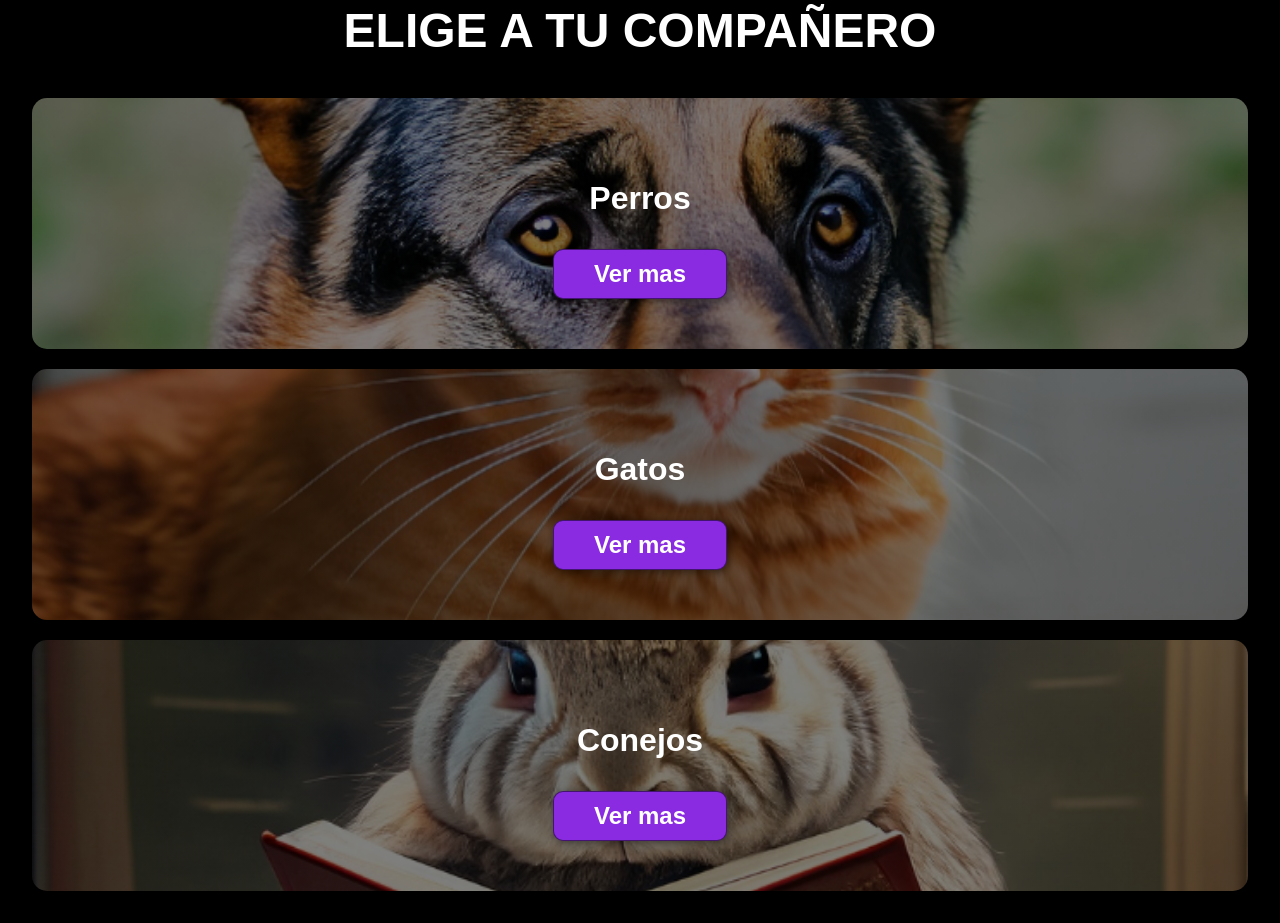
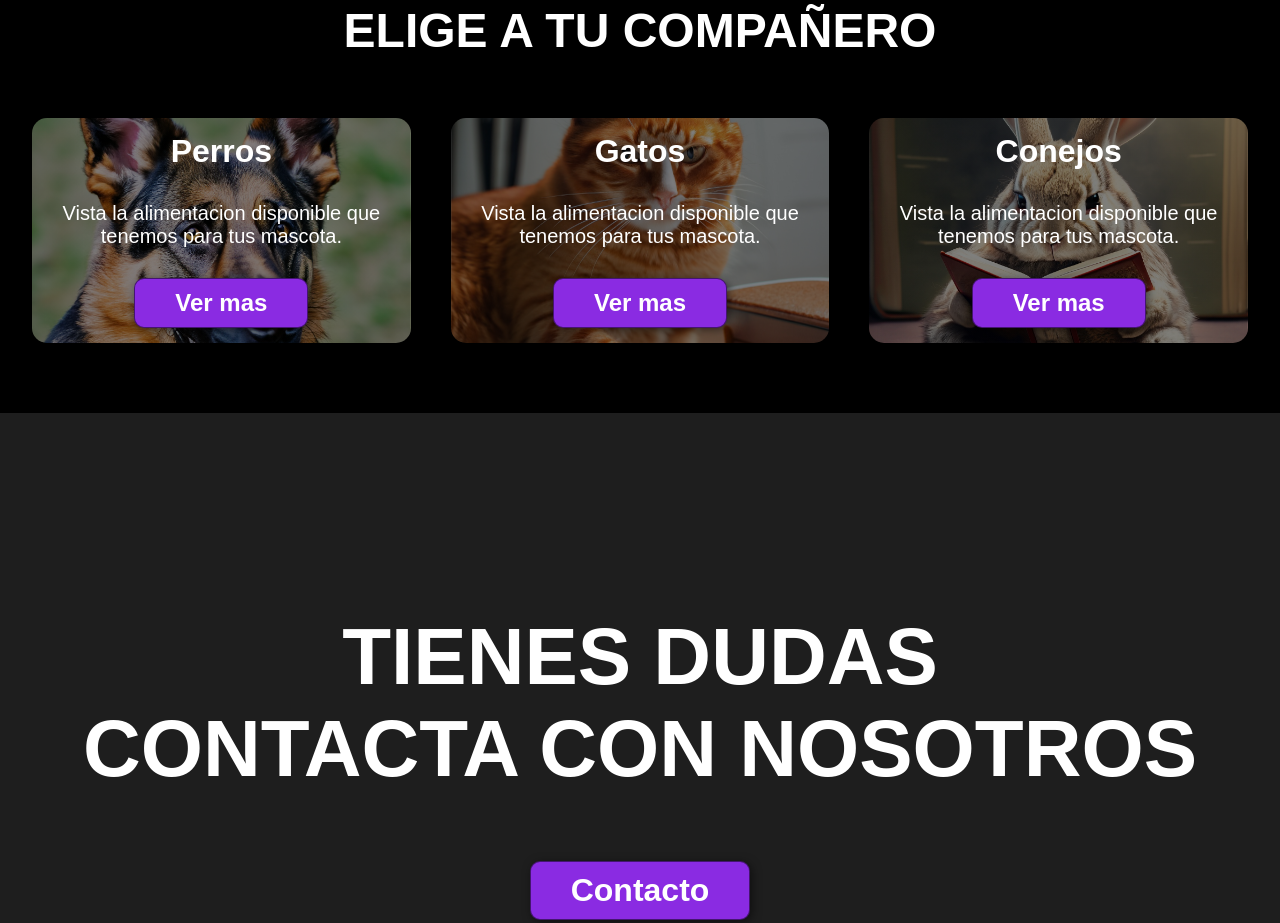
Before and after one commit to Orlando0992/Tienda_Macota, a plain HTML site: page index.html in a window 1280 px wide. Shown: the part 1416-2339 px from the top of the page. Drawn offline with Linux system fonts and the light colour scheme.

Commit message:
Se modifica seccion Elegir mascota

```diff
--- a/assets/css/index.css
+++ b/assets/css/index.css
@@ -209,4 +209,34 @@ footer .container {
         padding-right: 20px;
     }
 
+    #nuestros-programas .animales {
+        display: flex;
+        justify-content: center;
+    }
+
+    #nuestros-programas p {
+        display: block;
+        margin-bottom: 30px;
+    }
+
+    #nuestros-programas h3 {
+        margin-top: 0;
+    }
+
+    #nuestros-programas .carta {
+        padding: 15px;
+    }
+
+    #final h2 {
+        font-size: 5em;
+    }
+
+    #final button {
+        font-size: 2em;
+
+    }
+
+    footer .container {
+        justify-content: flex-end;
+    }
 }
--- a/index.html
+++ b/index.html
@@ -11,7 +11,7 @@
         <div class="container">
             <p class="logo">EspacioMascotas</p>
             <nav>
-                <a href="#">Quienes Somos</a>
+                <a href="#">Super Ofertas</a>
                 <a href="#nuestros-programas">Elige a tu compañero</a>
                 <a href="#final">Contacto</a>
             </nav>
@@ -44,17 +44,17 @@
             <div class="animales">
                 <div class="carta">
                     <h3>Perros</h3>
-                    <p>Lorem ipsum, dolor sit amet consectetur adipisicing elit. Accusamus nostrum optio quae doloribus, fugiat consectetur ex, vel quidem cum porro saepe a numquam non laboriosam minus ut. Ipsam, provident omnis.</p>
+                    <p>Vista la alimentacion disponible que tenemos para tus mascota.</p>
                     <button>Ver mas</button>
                 </div>
                 <div class="carta">
                     <h3>Gatos</h3>
-                    <p>Lorem ipsum, dolor sit amet consectetur adipisicing elit. Accusamus nostrum optio quae doloribus, fugiat consectetur ex, vel quidem cum porro saepe a numquam non laboriosam minus ut. Ipsam, provident omnis.</p>
+                    <p>Vista la alimentacion disponible que tenemos para tus mascota.</p>
                     <button>Ver mas</button>
                 </div>
                 <div class="carta">
                     <h3>Conejos</h3>
-                    <p>Lorem ipsum, dolor sit amet consectetur adipisicing elit. Accusamus nostrum optio quae doloribus, fugiat consectetur ex, vel quidem cum porro saepe a numquam non laboriosam minus ut. Ipsam, provident omnis.</p>
+                    <p>Vista la alimentacion disponible que tenemos para tus mascota.</p>
                     <button>Ver mas</button>
                 </div>
             </div>
```
